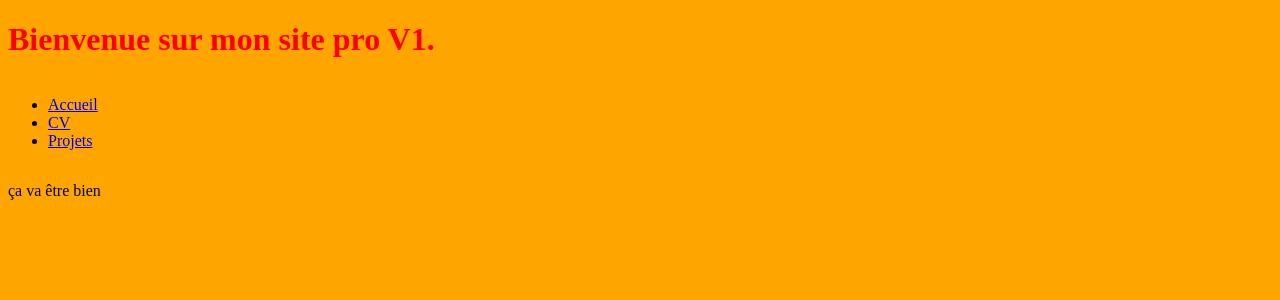
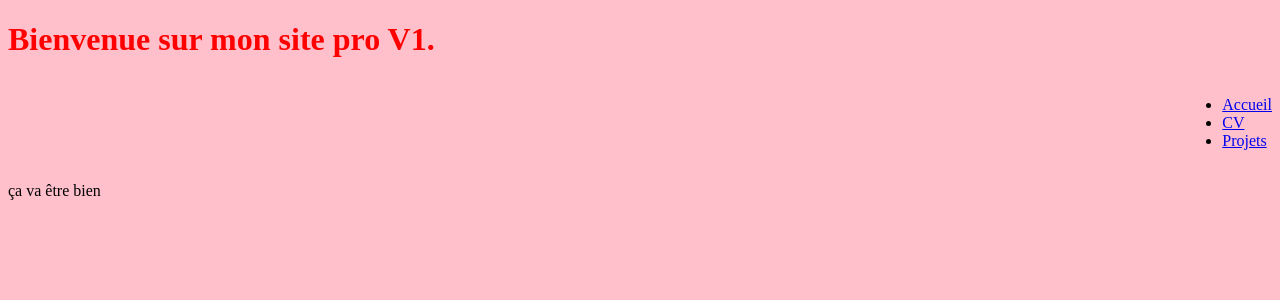
Before and after one commit to LouisLeonardIMT/IDAW, a PHP site: page / in a window 1280 px wide. Shown: the top 300 px of the page. Run offline with PHP 8.4, Linux system fonts and the light colour scheme.

Commit message:
test css

```diff
--- a/SiteProV1/index.html
+++ b/SiteProV1/index.html
@@ -7,6 +7,7 @@
 </head>
 <body>
 <h1>Bienvenue sur mon site pro V1.</h1>
+<div class="container">
     <nav class="menu">
         <ul>
         <li><a href="index.html">Accueil</a></li>
@@ -14,6 +15,7 @@
         <li><a href="projets.html">Projets</a></li>
         </ul>
         </nav>
+</div>
 <p>ça va être bien</p>
 </body>
 </html>
--- a/SiteProV1/style.css
+++ b/SiteProV1/style.css
@@ -1,6 +1,6 @@
-.menu{
+.container{
     display: flex;
-    flex-direction: row;
+    justify-content: flex-end;
 }
 
 h1{
@@ -8,5 +8,5 @@ h1{
 }
 
 body{
-    background-color: orange;
+    background-color: pink;
 }
```
Lines whose indentation alone changed are shown as unchanged.
